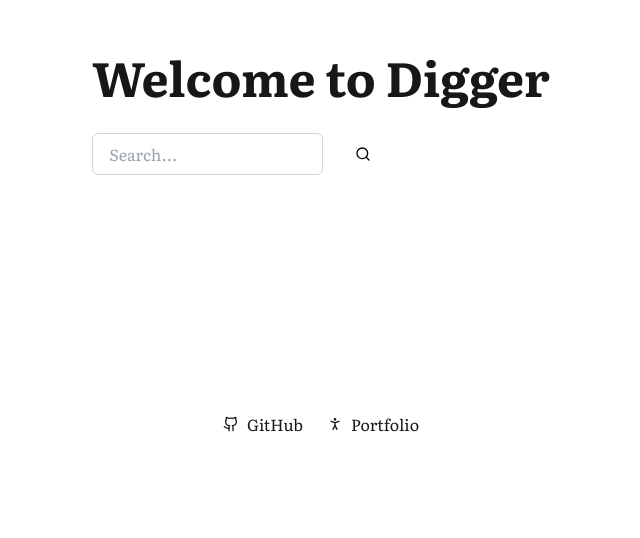
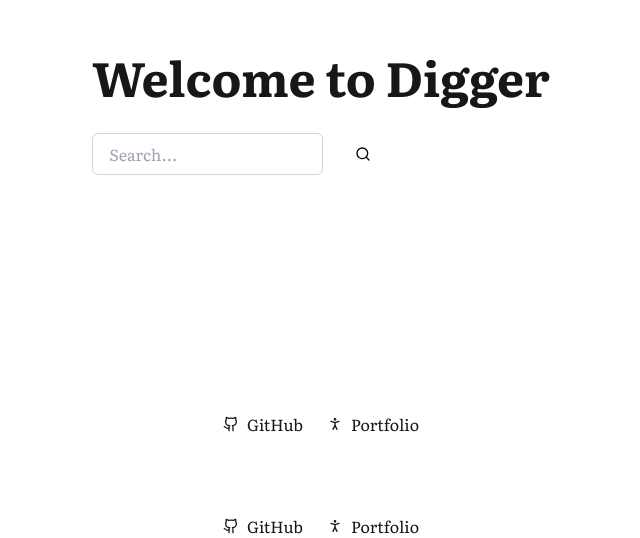
Before and after one commit to Rafacv23/digger-browser, a Next.js app: page / in a window 1280 px wide. Shown: the part 286-824 px from the top of the page, without its empty margins (319-959 px from the left). Before the commit the page ends 800 px from the top, so only its background shows below. Built offline with nearby package versions, Linux system fonts and the light colour scheme.

Commit message:
Add Header and Footer components to layout and create Skeleton component for loading states

```diff
--- a/src/app/layout.tsx
+++ b/src/app/layout.tsx
@@ -1,6 +1,8 @@
 import type { Metadata } from "next"
 import { Literata } from "next/font/google"
 import "./globals.css"
+import Header from "@/components/Header"
+import Footer from "@/components/Footer"
 
 const literata = Literata({
   variable: "--font-literata",
@@ -19,7 +21,13 @@ export default function RootLayout({
 }>) {
   return (
     <html lang="en">
-      <body className={`${literata.variable} antialiased`}>{children}</body>
+      <body
+        className={`${literata.variable} antialiased max-w-[900px] mx-auto`}
+      >
+        <Header />
+        {children}
+        <Footer />
+      </body>
     </html>
   )
 }
--- /dev/null
+++ b/src/components/Skeleton.tsx
@@ -0,0 +1,24 @@
+export default function Skeleton({ query }: { query: string }) {
+  return (
+    <div>
+      <div className="h-6 rounded w-3/4 mb-4 animate-pulse">
+        Searching for {query}
+      </div>
+
+      <h2 className="text-lg font-semibold mb-2">Pages</h2>
+      <ul className="mb-4 space-y-2">
+        <li className="h-4 bg-primary rounded w-full animate-pulse"></li>
+        <li className="h-4 bg-primary rounded w-11/12 animate-pulse"></li>
+        <li className="h-4 bg-primary rounded w-10/12 animate-pulse"></li>
+      </ul>
+
+      <h2 className="text-lg font-semibold mb-2">Results</h2>
+      <div className="space-y-2">
+        <div className="h-4 bg-primary rounded w-full animate-pulse"></div>
+        <div className="h-4 bg-primary rounded w-11/12 animate-pulse"></div>
+        <div className="h-4 bg-primary rounded w-full animate-pulse"></div>
+        <div className="h-4 bg-primary rounded w-3/4 animate-pulse"></div>
+      </div>
+    </div>
+  )
+}
```
